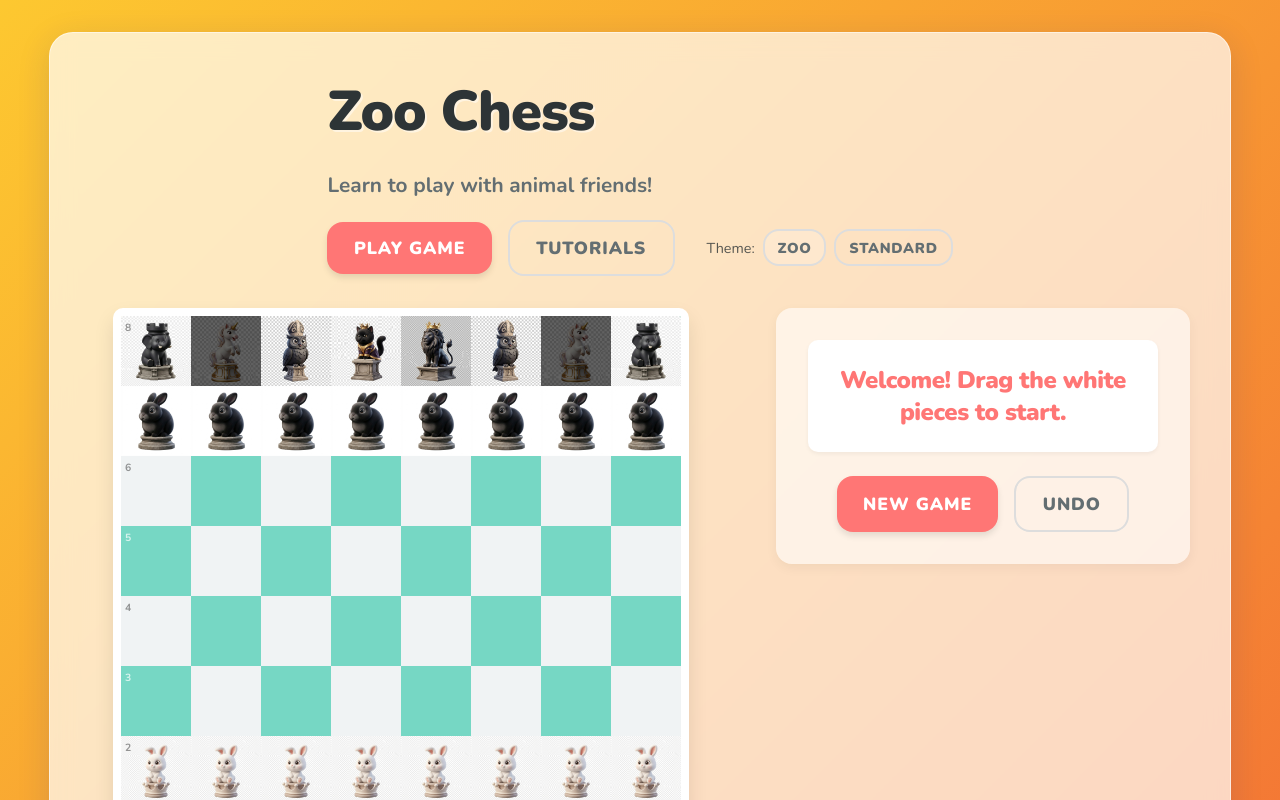
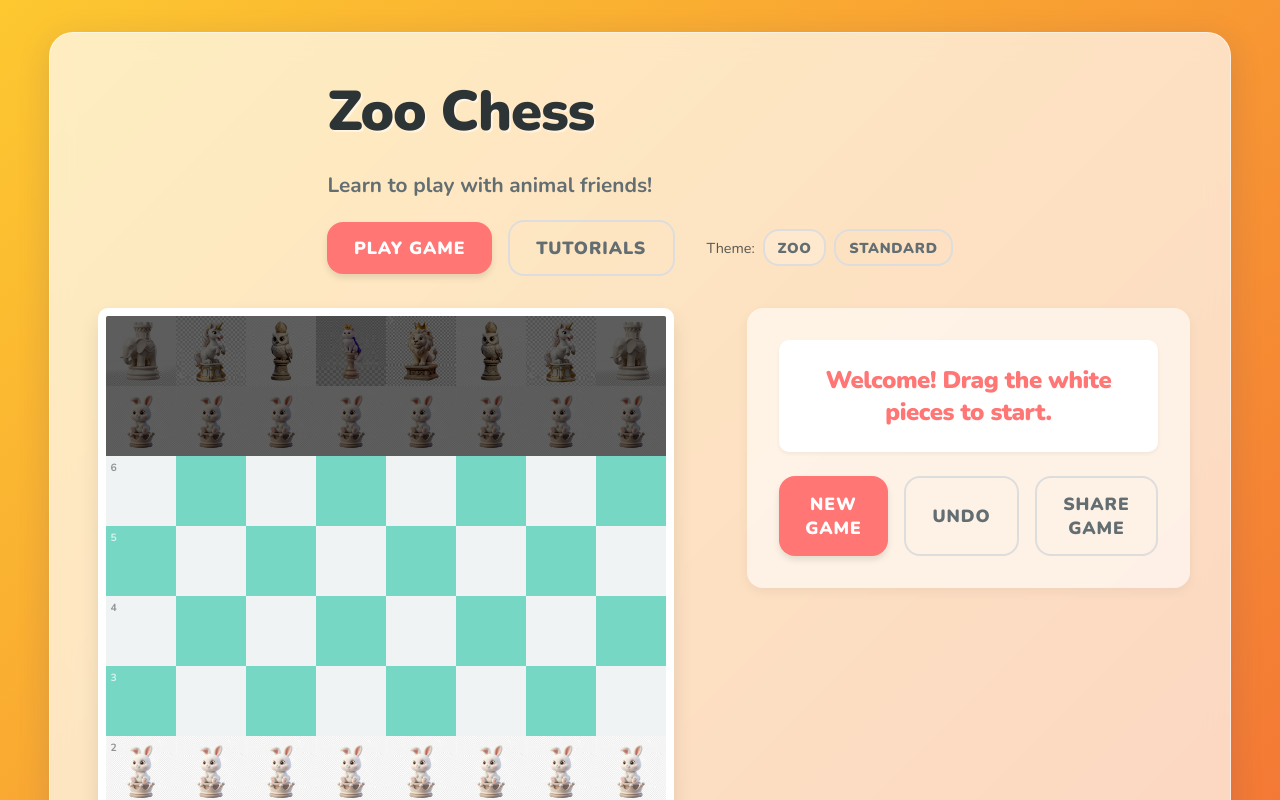
Before and after one commit to NicsWorld/chesski, a React (Vite) app: page / in a window 1280 px wide. Both pictures are taken after a click on the button "PLAY GAME". Shown: the top 800 px of the page. Built offline with nearby package versions, Linux system fonts and the light colour scheme.

Commit message:
Share game feature

```diff
--- a/src/App.tsx
+++ b/src/App.tsx
@@ -11,7 +11,22 @@ function App() {
   const [game, setGame] = useState(new Chess());
   const [pieceTheme, setPieceTheme] = useState<'zoo' | 'standard'>('zoo');
   /* eslint-disable-next-line @typescript-eslint/no-unused-vars */
-  const [_fen, setFen] = useState(game.fen()); // Triggers re-render on move
+  /* eslint-disable-next-line @typescript-eslint/no-unused-vars */
+  const [fen, setFen] = useState(() => {
+    // Check for FEN in URL on initialization
+    const params = new URLSearchParams(window.location.search);
+    const fenParam = params.get('fen');
+    if (fenParam) {
+      try {
+        const loadedGame = new Chess(fenParam);
+        setGame(loadedGame);
+        return fenParam;
+      } catch (e) {
+        console.error("Invalid FEN in URL", e);
+      }
+    }
+    return game.fen();
+  });
   const [message, setMessage] = useState("Welcome! Drag the white pieces to start.");
 
   const handleMove = (move: { from: string; to: string; promotion?: string }) => {
@@ -44,6 +59,18 @@ function App() {
     setGame(newGame);
     setFen(newGame.fen());
     setMessage("New Game! White starts.");
+    // Clear the URL param
+    window.history.pushState({}, '', window.location.pathname);
+  };
+
+  const shareGame = () => {
+    const url = new URL(window.location.href);
+    url.searchParams.set('fen', game.fen());
+    navigator.clipboard.writeText(url.toString()).then(() => {
+      const originalMessage = message;
+      setMessage("Link copied to clipboard!");
+      setTimeout(() => setMessage(originalMessage), 2000);
+    });
   };
 
   // Memoize game instance to prevent unnecessary re-creations, though state updates trigger re-render
@@ -112,6 +139,13 @@ function App() {
                 >
                   Undo
                 </button>
+                <button
+                  className="btn-secondary"
+                  onClick={shareGame}
+                  title="Copy link to current game"
+                >
+                  Share Game
+                </button>
               </div>
 
               {/* Placeholder for future features like "Captured Pieces" */}
--- a/src/components/Piece.tsx
+++ b/src/components/Piece.tsx
@@ -30,22 +30,10 @@ const Piece: React.FC<PieceProps & { onDragStart: () => void, onDragEnd: () => v
             return `${piece.color}${piece.type.toUpperCase()}.svg`;
         }
         // Zoo theme
-        if (piece.color === 'w') {
-            return `animal_w${piece.type.toUpperCase()}.png`;
-        } else {
-            // Black pieces
-            // Fallback for Knight (N) which is missing transparent asset currently
-            if (piece.type === 'n') {
-                return `animal_w${piece.type.toUpperCase()}.png`;
-            }
-            return `animal_b${piece.type.toUpperCase()}.png`;
-        }
+        return `animal_w${piece.type.toUpperCase()}.png`;
     };
 
     const imageName = getPieceImage();
-
-    // Special logic for the pending Black Knight which uses the white asset + filter
-    const isFallbackBlackKnight = pieceTheme === 'zoo' && piece.color === 'b' && piece.type === 'n';
 
     return (
         <div
@@ -68,8 +56,8 @@ const Piece: React.FC<PieceProps & { onDragStart: () => void, onDragEnd: () => v
                     width: '100%',
                     height: '100%',
                     objectFit: 'contain',
-                    // Only apply filter to the fallback Black Knight
-                    filter: isFallbackBlackKnight ? 'brightness(0.4) contrast(1.2)' : undefined
+                    // Only apply filter to black pieces in zoo mode, as they use the white assets
+                    filter: (pieceTheme === 'zoo' && piece.color === 'b') ? 'brightness(0.4) contrast(1.2)' : undefined
                 }}
             />
         </div>
```
